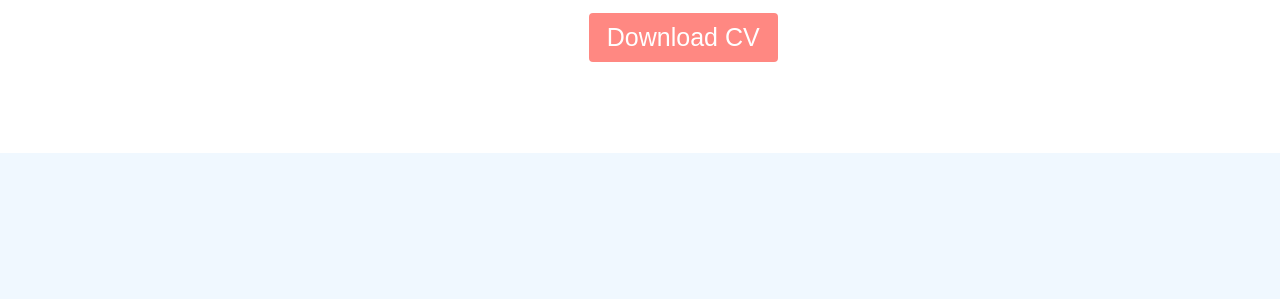
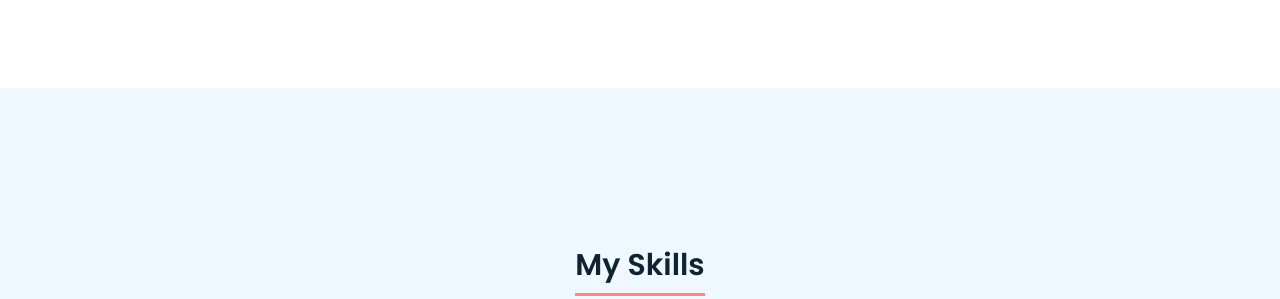
Before and after one commit to sarausen/my_cv, a plain HTML site: page index.html in a window 1280 px wide. Shown: the part 511-810 px from the top of the page. Drawn offline with Linux system fonts and the light colour scheme; a script that the page names is missing.

Commit message:
changed styles

```diff
--- a/index.html
+++ b/index.html
@@ -53,7 +53,7 @@
           <!-- <div class="topic">Designing Is My Passion</div> -->
           <p>Lorem ipsum dolor sit amet, consectetur adipisicing elit. Deserunt, porro veritatis pariatur, nobis voluptatem ipsum repellat nemo quisquam error reprehenderit recusandae odio vel, suscipit. Voluptas mollitia accusantium quaerat aspernatur labore dolorum placeat ipsa sint nam perspiciatis eos consectetur veritatis debitis, quis aliquam unde sed maiores sit! Hic molestiae optio iste iure earum amet nostrum quaerat facere quae veniam maiores harum iusto aperiam vel inventore illo voluptatibus voluptates quo impedit voluptatum error vitae, omnis praesentium? Aperiam nulla non, nesciunt fuga rem perferendis alias et, temporibus, distinctio culpa unde a laborum libero ducimus. Facilis veniam sit praesentium, voluptatibus sint maxime iusto eaque.</p>
           <div class="button">
-            <button>Download CV</button>
+            <!-- <button>Download CV</button> -->
           </div>
         </div>
       </div>
```
